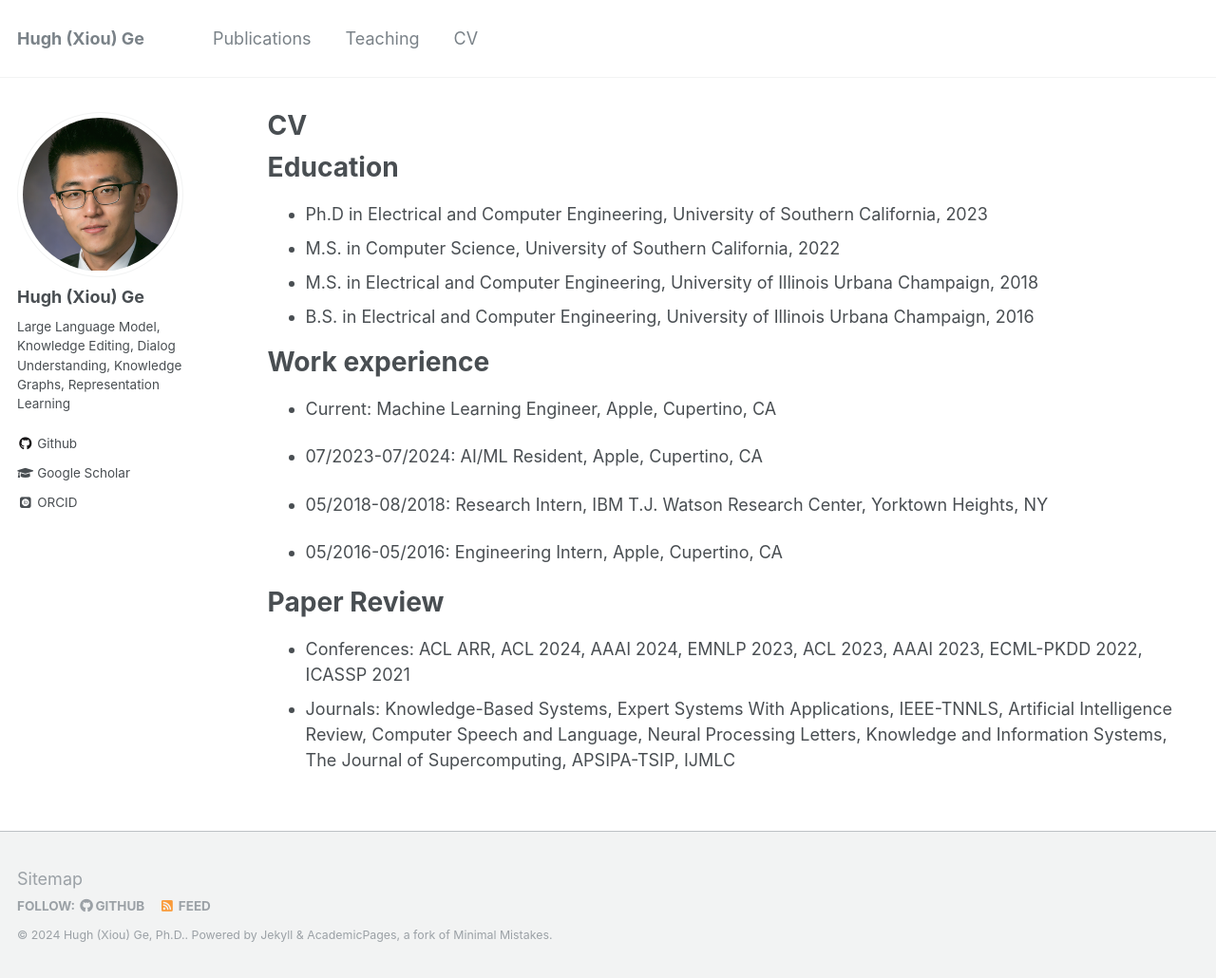
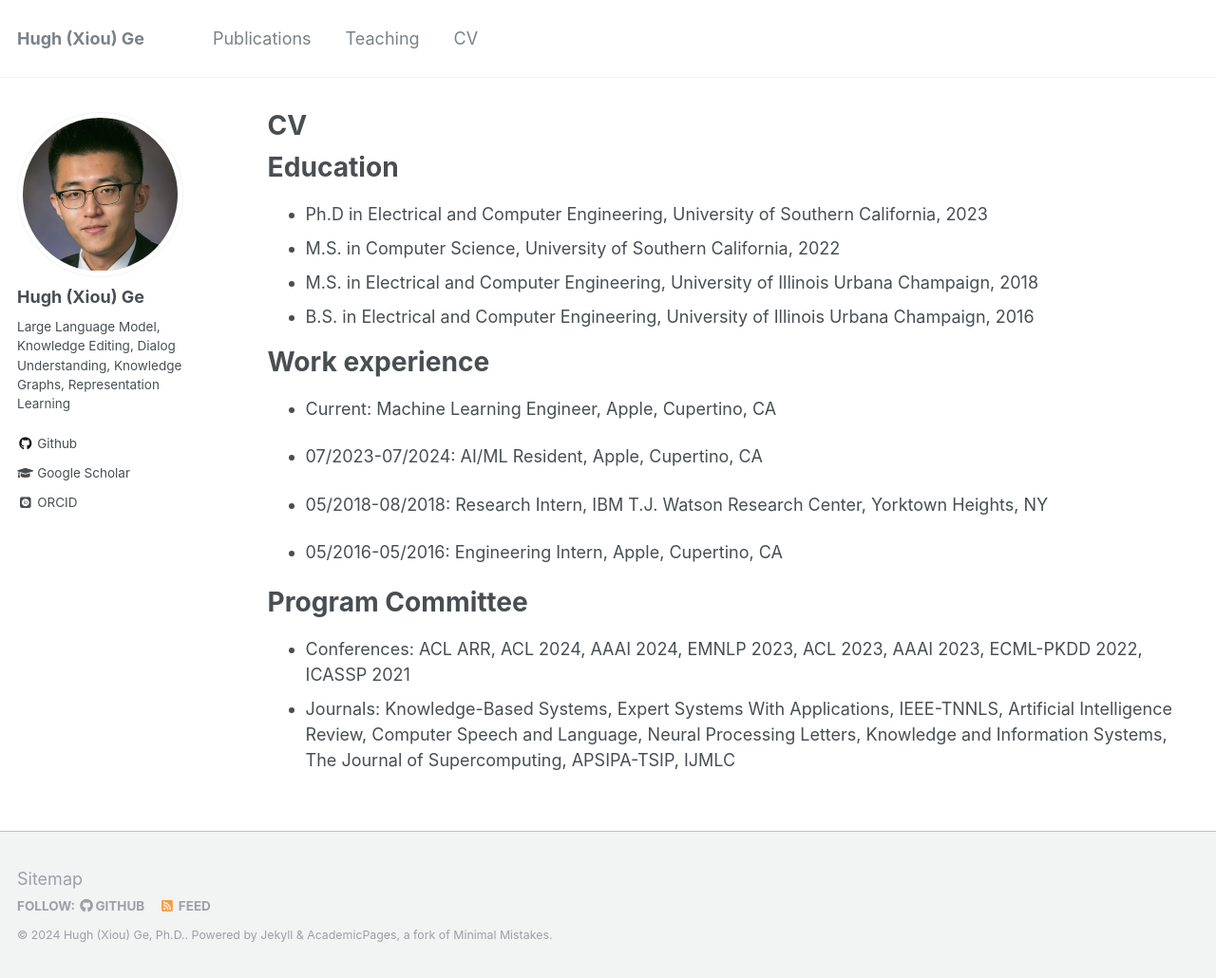
Before and after one commit to hughxiouge/hughxiouge.github.io, a Jekyll site: the page built from _pages/cv.md, in a window 1280 px wide and 1030 px high. Shown: the whole window at 95% size. Built offline with Jekyll 4.4.1, drawn with Linux system fonts in a browser that asks for light colours; some web fonts are replaced.

Commit message:
change title

```diff
--- a/_pages/cv.md
+++ b/_pages/cv.md
@@ -26,7 +26,7 @@ Work experience
 
 * 05/2016-05/2016: Engineering Intern, Apple, Cupertino, CA
 
-Paper Review
+Program Committee
 ======
 * Conferences: ACL ARR, ACL 2024, AAAI 2024, EMNLP 2023, ACL 2023, AAAI 2023, ECML-PKDD 2022, ICASSP 2021
 * Journals: Knowledge-Based Systems, Expert Systems With Applications, IEEE-TNNLS, Artificial Intelligence Review, Computer Speech and Language, Neural Processing Letters, Knowledge and Information Systems, The Journal of Supercomputing, APSIPA-TSIP, IJMLC
```
